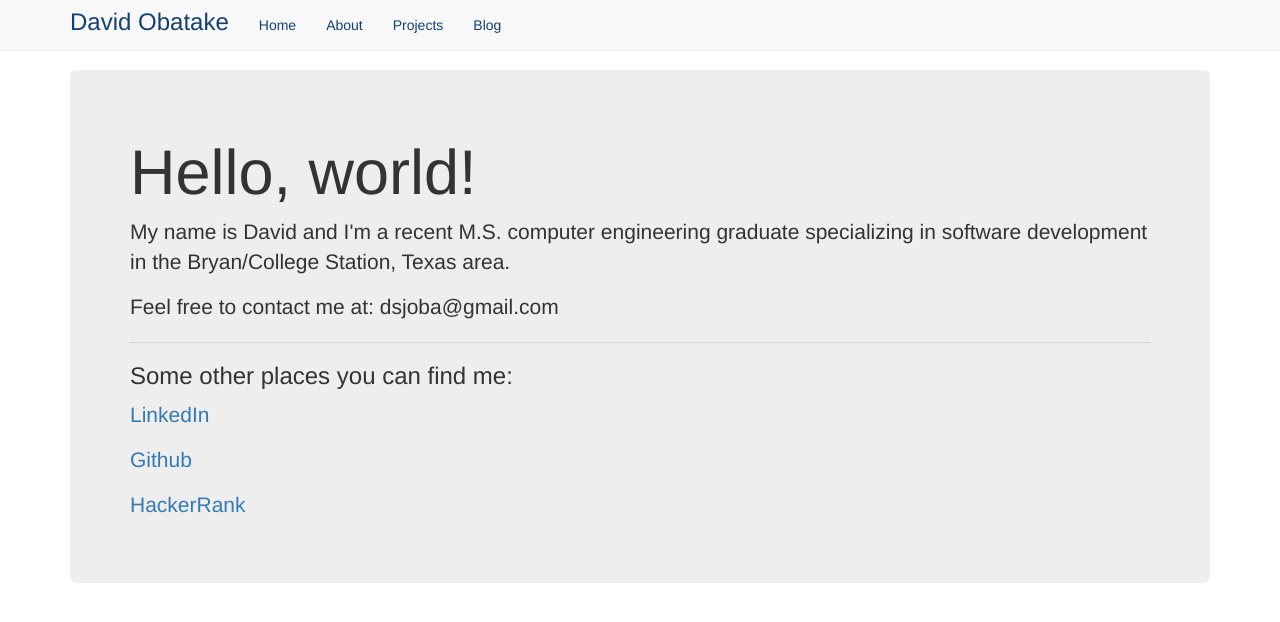
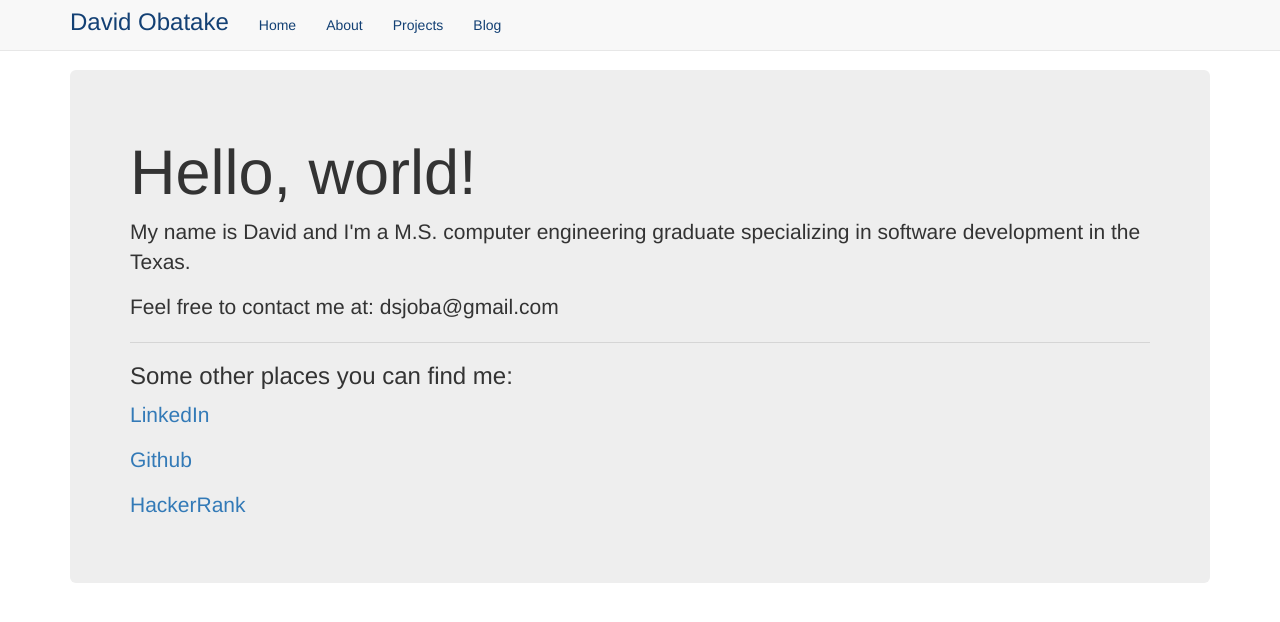
Before and after one commit to Blynk/Blynk.github.io, a Jekyll site: the page built from index.html, in a window 1280 px wide. Shown: the top 622 px of the page. Built offline with Jekyll 4.4.1, drawn with Linux system fonts in a browser that asks for light colours.

Commit message:
Updated index desc

```diff
--- a/index.html
+++ b/index.html
@@ -4,7 +4,7 @@ title: David Obatake
 ---
 <div id="home" class="jumbotron">
    	<h1>Hello, world!</h1>
-    <p>My name is David and I'm a recent M.S. computer engineering graduate specializing in software development in the Bryan/College Station, Texas area.</p>
+    <p>My name is David and I'm a M.S. computer engineering graduate specializing in software development in the Texas.</p>
     <p>Feel free to contact me at: dsjoba@gmail.com</p>
     <hr/>
     <h3>Some other places you can find me:</h3>
```
